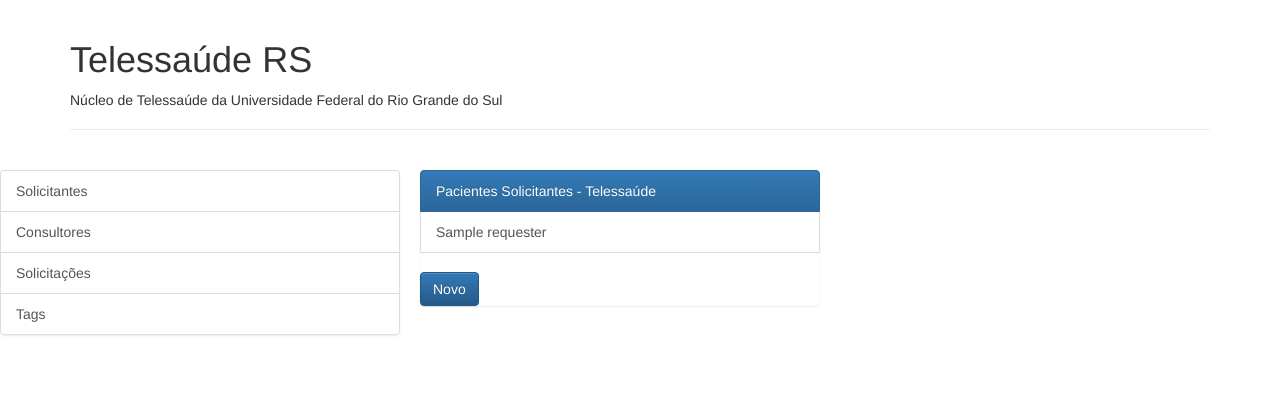
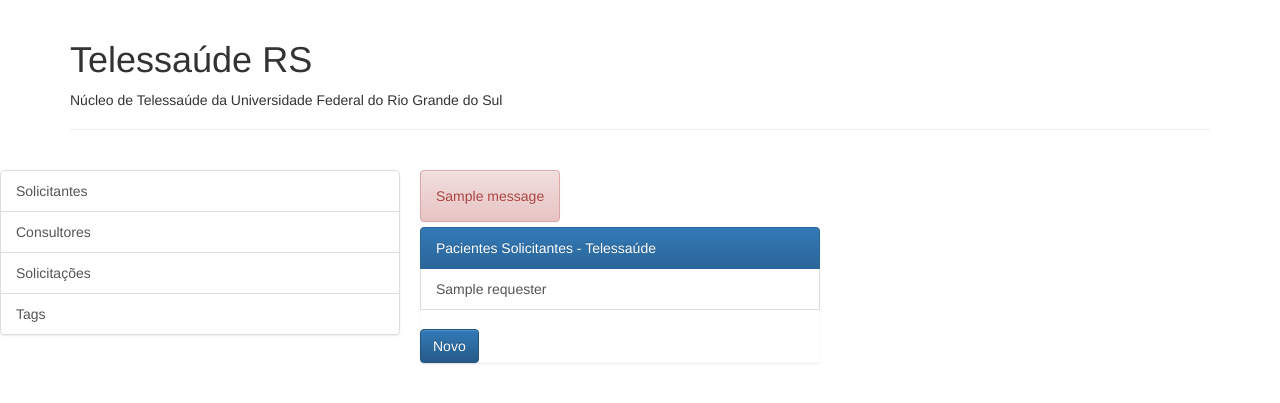
Before and after one commit to Biazus/teleconsultoria, a Django app: page /core/requesters/ in a window 1280 px wide. Shown: the top 403 px of the page. Run offline with Django 3.2, Linux system fonts and the light colour scheme; tables that the repository leaves empty hold one stand-in row (values such as "Sample post"); one stand-in notice (Sample message) is shown; some libraries are stand-ins or nearby versions.

Commit message:
Changed the delete action, showing a message

```diff
--- a/core/templates/core/requester_form.html
+++ b/core/templates/core/requester_form.html
@@ -19,7 +19,7 @@
             </div>
         </form>
         {% if object %}
-            <a href="{% url 'requester_delete' requester.pk %}">Delete</a>
+            <a class="btn btn-danger" href="{% url 'requester_delete' requester.pk %}">Delete</a>
         {% endif %}
     </div>
 
--- a/core/templates/core/requester_list.html
+++ b/core/templates/core/requester_list.html
@@ -1,6 +1,22 @@
 {% extends "base.html" %}
 
 {% block content %}
+    <script>
+        $(document).ready(function(){
+            $('.messages').click(function(){
+                $('.messages').remove();
+                })
+
+            });
+    </script>
+    {% if messages %}
+    <div class="messages">
+        {% for message in messages %}
+        <button style="margin-bottom:5px" {% if message.tags %} class="{{ message.tags }} alert alert-danger"{% endif %}>{{ message }}</button>
+        {% endfor %}
+    </div>
+    {% endif %}
+
     <div class="list-group" style="display: inline-block; width: 400px">
         <a class="list-group-item active">Pacientes Solicitantes - Telessaúde</a>
         {% for requester in object_list %}
--- a/core/views/requester_views.py
+++ b/core/views/requester_views.py
@@ -2,6 +2,7 @@ from django.views.generic import TemplateView,ListView
 from django.views.generic.edit import CreateView, UpdateView, DeleteView
 from django.core.urlresolvers import reverse_lazy
 from django.http import HttpResponseRedirect
+from django.contrib import messages
 
 from core.models import Requester, Request
 
@@ -30,5 +31,5 @@ class RequesterDelete(DeleteView):
             requester.delete()
             return HttpResponseRedirect(self.success_url)
         else:
-            #Informar que nao é possível deletar usuário com solicitações pendentes
+            messages.info(request, 'Não é possivel deletar solicitantes que possuam solicitações em aberto. Clique para fechar.')
             return HttpResponseRedirect(self.success_url)
```
